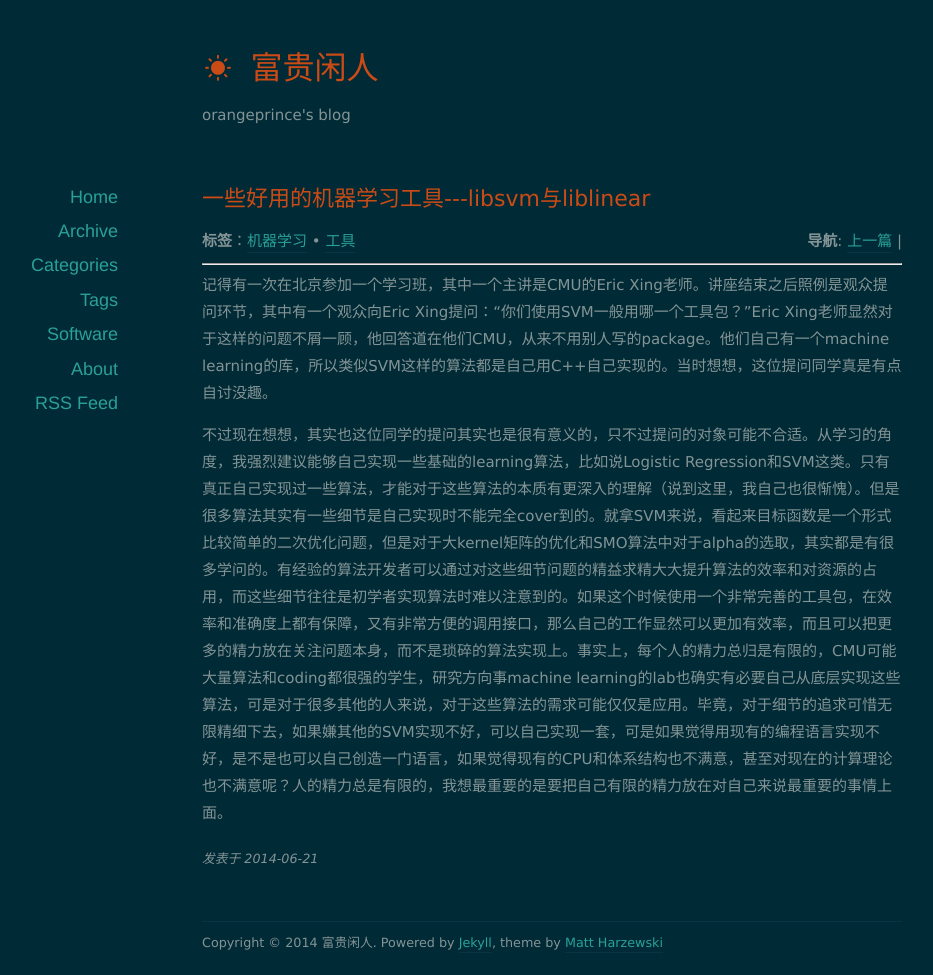
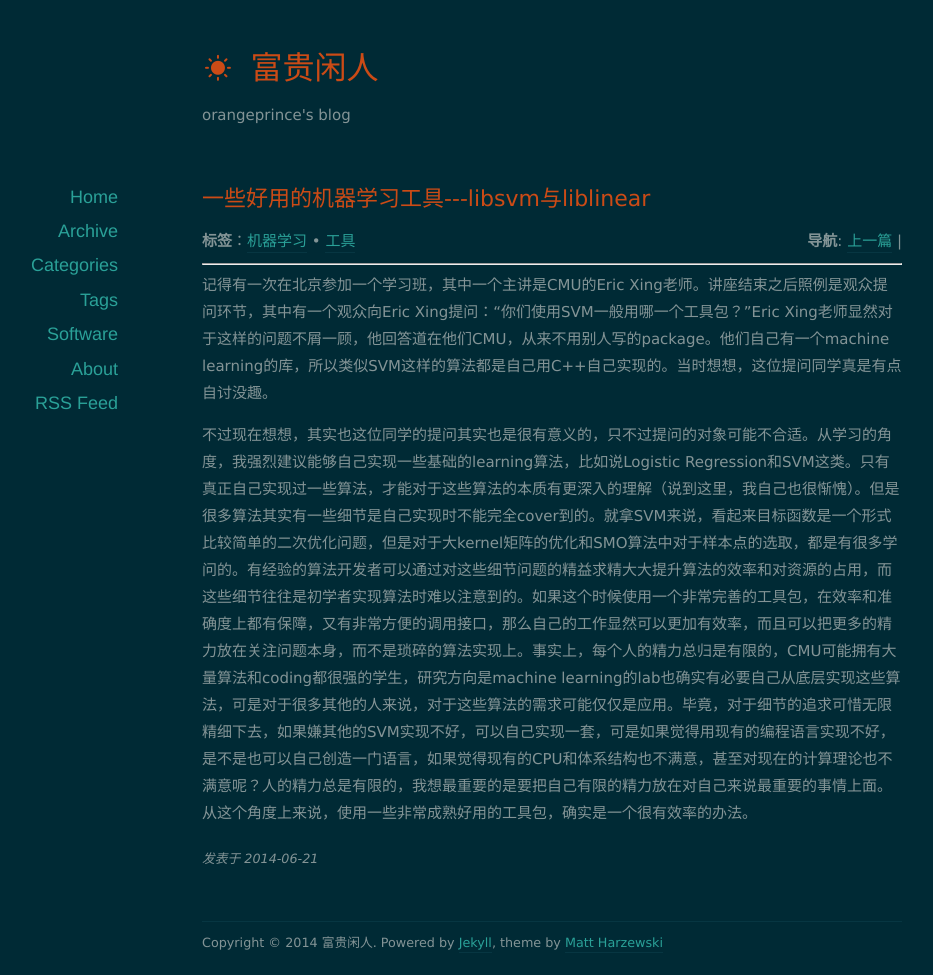
Before and after one commit to orangeprince/orangeprince.github.io, a Jekyll site: the page built from _posts/2014-06-21-libsvm.md, in a window 1280 px wide. Shown: the whole page, without its empty margins (88-1021 px from the left). Built offline with Jekyll 4.4.1, drawn with Linux system fonts in a browser that asks for light colours; nearby versions of some CDN libraries; comment, search, counter and statistics services are not loaded.

Commit message:
modified:   _posts/2014-06-21-libsvm.md

```diff
--- a/_posts/2014-06-21-libsvm.md
+++ b/_posts/2014-06-21-libsvm.md
@@ -7,4 +7,4 @@ tags: [机器学习,工具]
 
 记得有一次在北京参加一个学习班，其中一个主讲是CMU的Eric Xing老师。讲座结束之后照例是观众提问环节，其中有一个观众向Eric Xing提问：“你们使用SVM一般用哪一个工具包？”Eric Xing老师显然对于这样的问题不屑一顾，他回答道在他们CMU，从来不用别人写的package。他们自己有一个machine learning的库，所以类似SVM这样的算法都是自己用C++自己实现的。当时想想，这位提问同学真是有点自讨没趣。
 
-不过现在想想，其实也这位同学的提问其实也是很有意义的，只不过提问的对象可能不合适。从学习的角度，我强烈建议能够自己实现一些基础的learning算法，比如说Logistic Regression和SVM这类。只有真正自己实现过一些算法，才能对于这些算法的本质有更深入的理解（说到这里，我自己也很惭愧）。但是很多算法其实有一些细节是自己实现时不能完全cover到的。就拿SVM来说，看起来目标函数是一个形式比较简单的二次优化问题，但是对于大kernel矩阵的优化和SMO算法中对于alpha的选取，其实都是有很多学问的。有经验的算法开发者可以通过对这些细节问题的精益求精大大提升算法的效率和对资源的占用，而这些细节往往是初学者实现算法时难以注意到的。如果这个时候使用一个非常完善的工具包，在效率和准确度上都有保障，又有非常方便的调用接口，那么自己的工作显然可以更加有效率，而且可以把更多的精力放在关注问题本身，而不是琐碎的算法实现上。事实上，每个人的精力总归是有限的，CMU可能大量算法和coding都很强的学生，研究方向事machine learning的lab也确实有必要自己从底层实现这些算法，可是对于很多其他的人来说，对于这些算法的需求可能仅仅是应用。毕竟，对于细节的追求可惜无限精细下去，如果嫌其他的SVM实现不好，可以自己实现一套，可是如果觉得用现有的编程语言实现不好，是不是也可以自己创造一门语言，如果觉得现有的CPU和体系结构也不满意，甚至对现在的计算理论也不满意呢？人的精力总是有限的，我想最重要的是要把自己有限的精力放在对自己来说最重要的事情上面。
+不过现在想想，其实也这位同学的提问其实也是很有意义的，只不过提问的对象可能不合适。从学习的角度，我强烈建议能够自己实现一些基础的learning算法，比如说Logistic Regression和SVM这类。只有真正自己实现过一些算法，才能对于这些算法的本质有更深入的理解（说到这里，我自己也很惭愧）。但是很多算法其实有一些细节是自己实现时不能完全cover到的。就拿SVM来说，看起来目标函数是一个形式比较简单的二次优化问题，但是对于大kernel矩阵的优化和SMO算法中对于样本点的选取，都是有很多学问的。有经验的算法开发者可以通过对这些细节问题的精益求精大大提升算法的效率和对资源的占用，而这些细节往往是初学者实现算法时难以注意到的。如果这个时候使用一个非常完善的工具包，在效率和准确度上都有保障，又有非常方便的调用接口，那么自己的工作显然可以更加有效率，而且可以把更多的精力放在关注问题本身，而不是琐碎的算法实现上。事实上，每个人的精力总归是有限的，CMU可能拥有大量算法和coding都很强的学生，研究方向是machine learning的lab也确实有必要自己从底层实现这些算法，可是对于很多其他的人来说，对于这些算法的需求可能仅仅是应用。毕竟，对于细节的追求可惜无限精细下去，如果嫌其他的SVM实现不好，可以自己实现一套，可是如果觉得用现有的编程语言实现不好，是不是也可以自己创造一门语言，如果觉得现有的CPU和体系结构也不满意，甚至对现在的计算理论也不满意呢？人的精力总是有限的，我想最重要的是要把自己有限的精力放在对自己来说最重要的事情上面。从这个角度上来说，使用一些非常成熟好用的工具包，确实是一个很有效率的办法。
```
